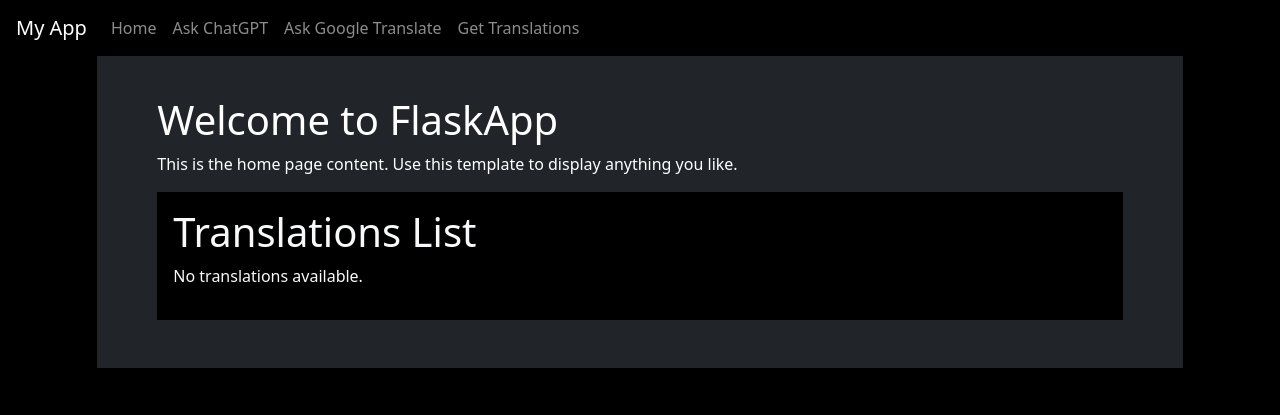
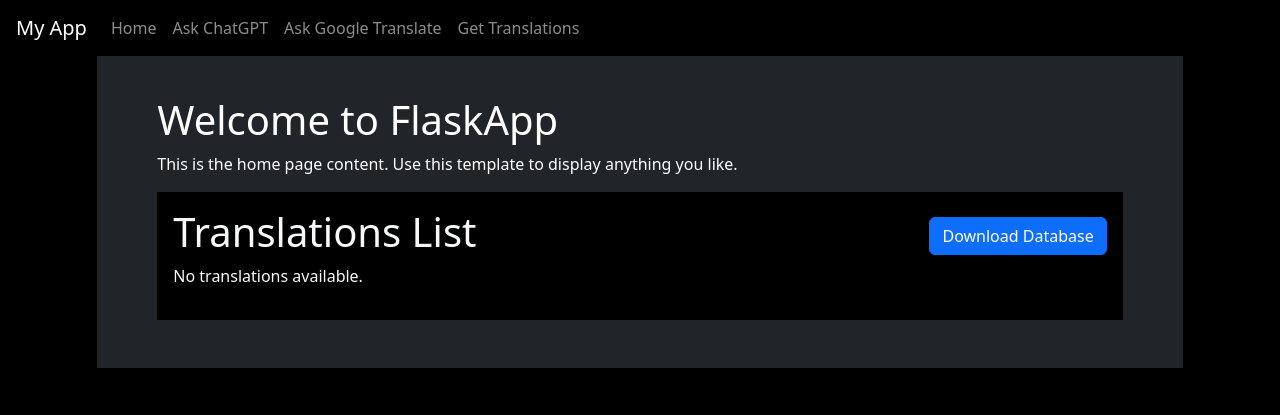
Before and after one commit to antoinevilain001/translation_thesis, a Flask app: page /getTranslations in a window 1280 px wide. Shown: the top 415 px of the page. Run offline with Flask 3, Linux system fonts and the light colour scheme; data that the repository does not hold is empty.

Commit message:
added a download database button

```diff
--- a/static/js/getTranslations.js
+++ b/static/js/getTranslations.js
@@ -122,4 +122,8 @@ $(document).ready(function() {
             }
         });
     });
+    document.getElementById("downloadBtn").addEventListener("click", function() {
+        // Send a request to the download endpoint
+        window.location.href = "/export_translations";
+    });
 });
--- a/templates/getTranslations.html
+++ b/templates/getTranslations.html
@@ -13,7 +13,10 @@
     <!-- Home Section -->
     <section id="home">
         <div class="container bg-black p-3 text-light">
-            <h1>Translations List</h1>
+            <div class="d-flex justify-content-between align-items-center">
+                <h1>Translations List</h1>
+                <button class="btn btn-primary" id="downloadBtn">Download Database</button>
+            </div>
 
             <!-- Container to display the translation statistics -->
             <div id="statistics-container"></div>
```
